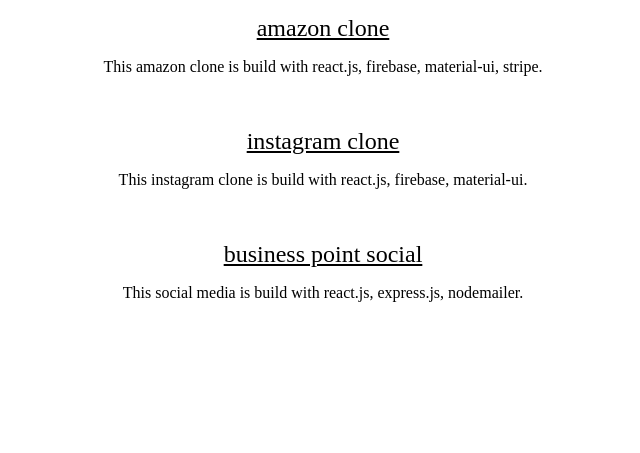
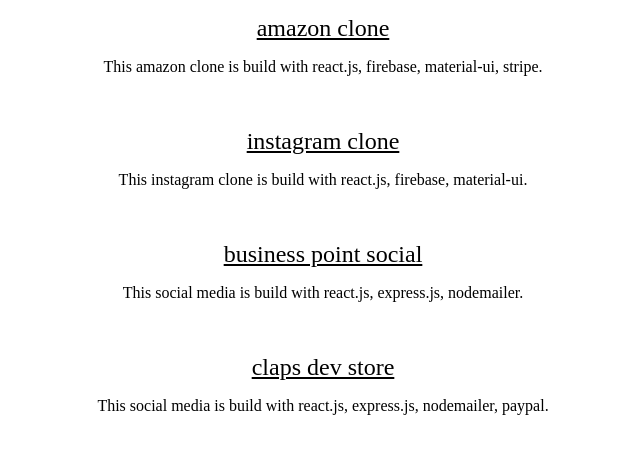
Before and after one commit to sadman-sakib-abesh/mail-varification-not-for-use, a plain HTML site: page index.html in a window 1280 px wide. Shown: the part 93-546 px from the top of the page, without its empty margins (317-957 px from the left). Drawn offline with Linux system fonts and the light colour scheme.

Commit message:
Update index.html

```diff
--- a/index.html
+++ b/index.html
@@ -30,6 +30,8 @@ a{
     <p>This instagram clone is build with react.js, firebase, material-ui.</p><br/><br/>
     <a href="https://trial-businesspoint.ml/#/">business point social</a><br>
     <p>This social media is build with react.js, express.js, nodemailer.</p><br/><br/>
+<a href="https://www.clapsbd.ml/#/">claps dev store</a><br>
+    <p>This social media is build with react.js, express.js, nodemailer, paypal.</p><br/><br/>
 
 
 </center>
```
